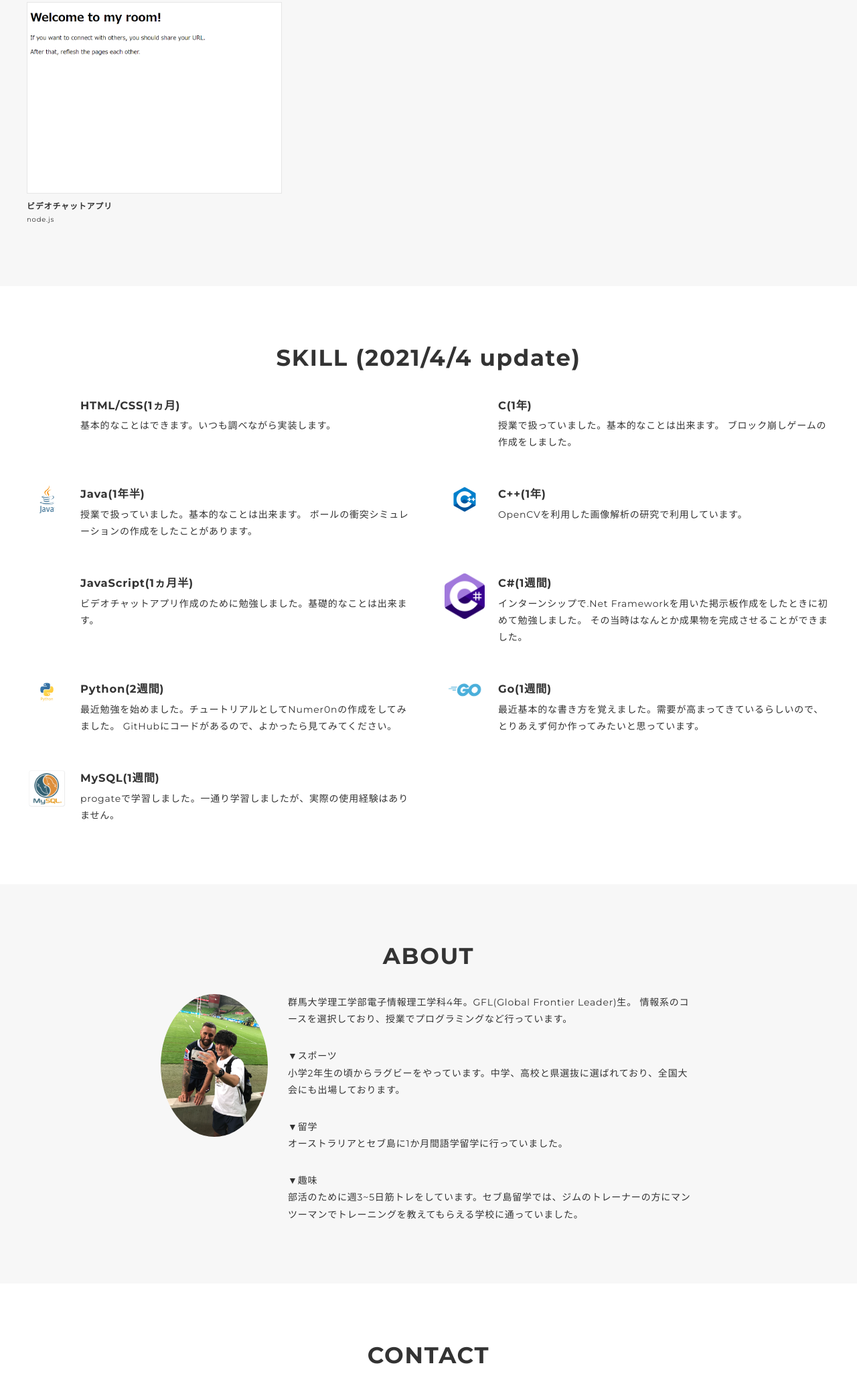
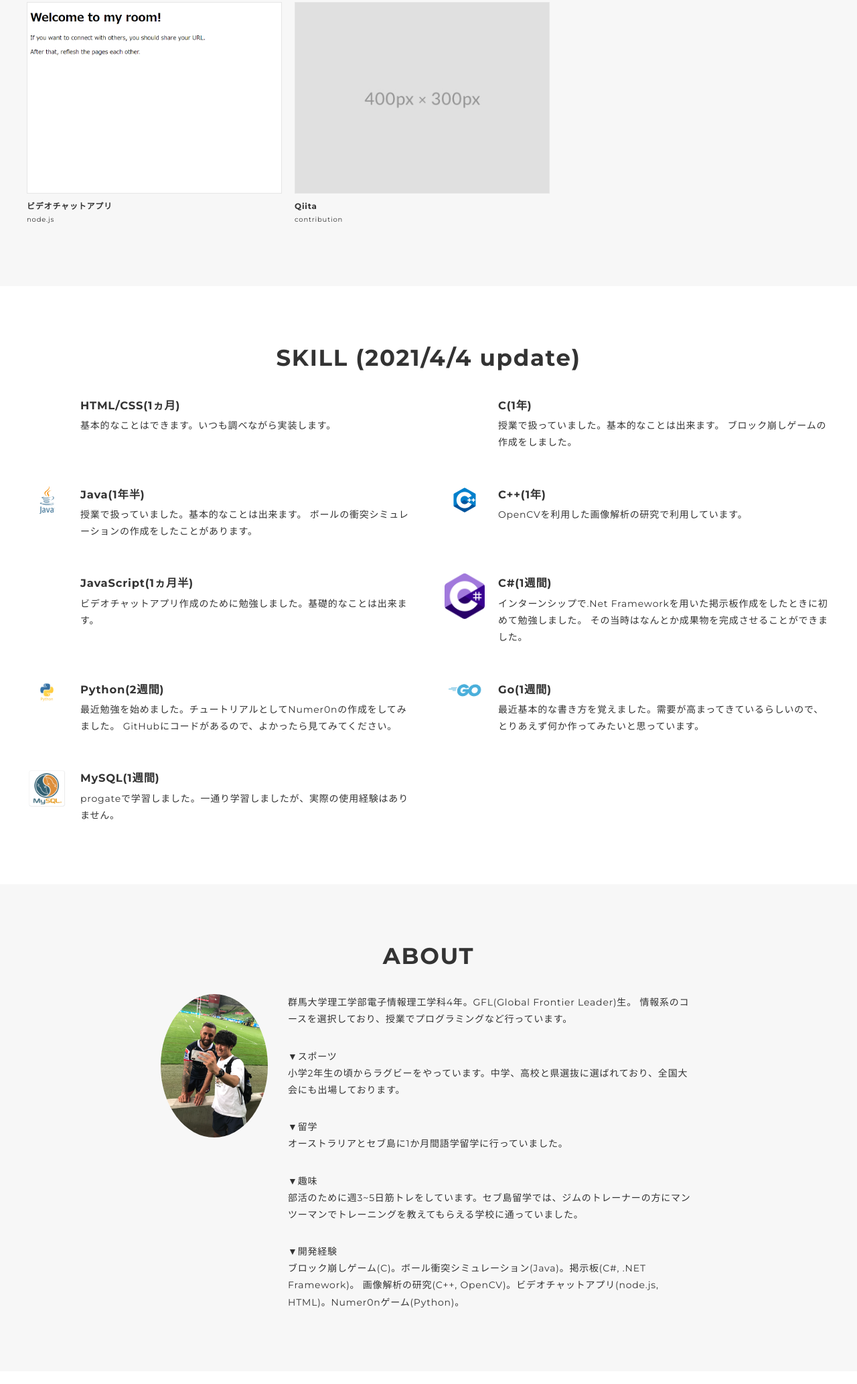
Before and after one commit to ryudaitakai/MyPortfolio, a plain HTML site: page index.html in a window 1280 px wide. Shown: the part 914-2980 px from the top of the page at 67% size. Drawn offline with nearby package versions, Linux system fonts and the light colour scheme.

Commit message:
Add files via upload

```diff
--- a/index.html
+++ b/index.html
@@ -65,12 +65,12 @@
               <p class="works-name">ビデオチャットアプリ</p>
               <p class="works-info">node.js</p>
             </a>
+            <a class="works-item" href="qiita.html">
+              <p class="works-img"><img src="img/works-dummy-thumb.jpg" alt="" /></p>
+              <p class="works-name">Qiita</p>
+              <p class="works-info">contribution</p>
+            </a>
             <!-- <a class="works-item" href="works-template.html">
-              <p class="works-img"><img src="img/works-dummy-thumb.jpg" alt="" /></p>
-              <p class="works-name">作品名が入る</p>
-              <p class="works-info">Design / Coding(Responsive) / WordPress</p>
-            </a>
-            <a class="works-item" href="works-template.html">
               <p class="works-img"><img src="img/works-dummy-thumb.jpg" alt="" /></p>
               <p class="works-name">作品名が入る</p>
               <p class="works-info">Design</p>
@@ -199,6 +199,10 @@
               <p>
                 ▼趣味<br>部活のために週3~5日筋トレをしています。セブ島留学では、ジムのトレーナーの方にマンツーマンでトレーニングを教えてもらえる学校に通っていました。
               </p>
+              <p>
+                ▼開発経験<br>ブロック崩しゲーム(C)。ボール衝突シミュレーション(Java)。掲示板(C#, .NET Framework)。
+                画像解析の研究(C++, OpenCV)。ビデオチャットアプリ(node.js, HTML)。Numer0nゲーム(Python)。
+              </p>
             </div>
           </div>
         </div>
```
